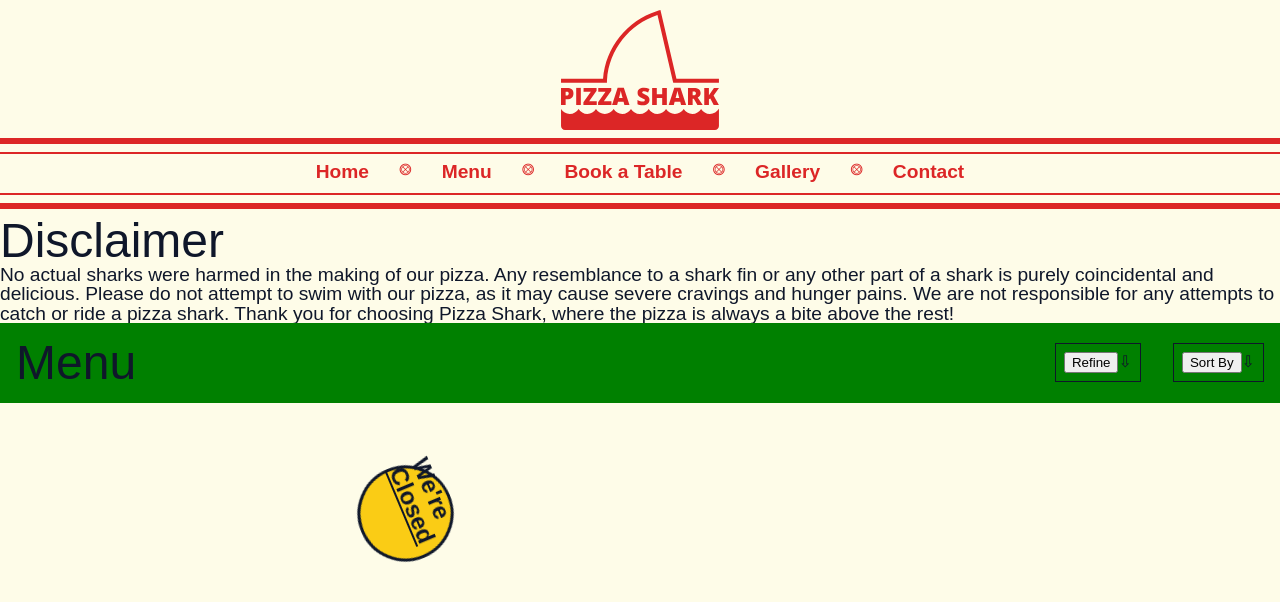
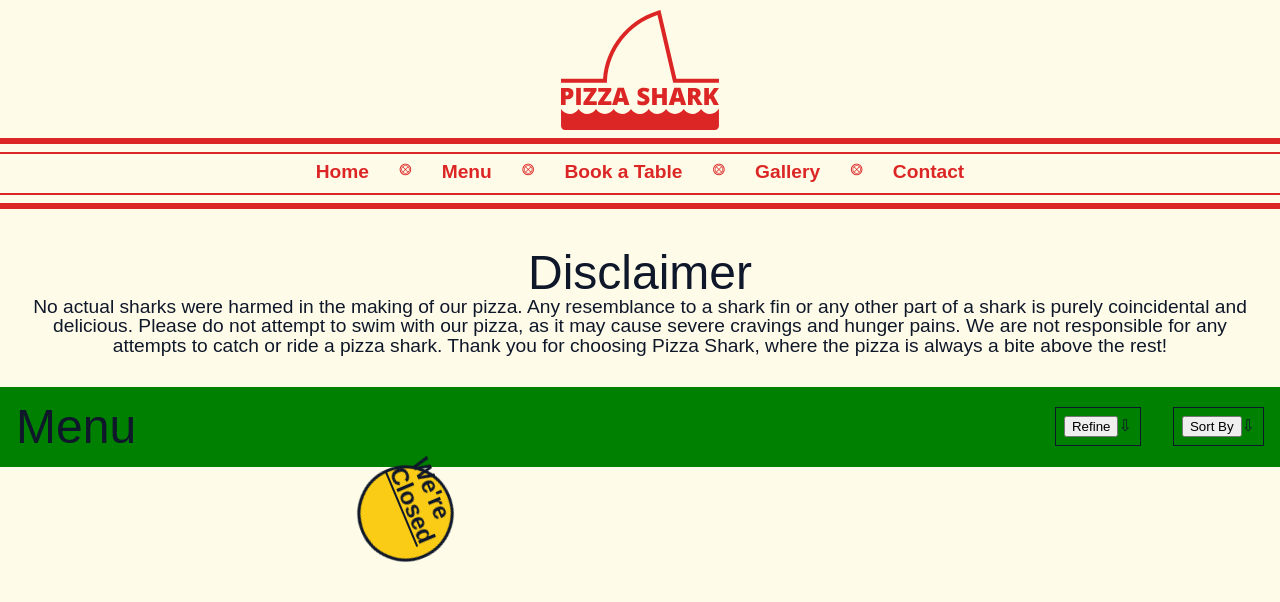
Before and after one commit to kianeblackman/pizza-shark, a React (Vite) app: page /menu in a window 1280 px wide. Shown: the top 602 px of the page. Built offline with nearby package versions, Linux system fonts and the light colour scheme; a web font is replaced by a local one.

Commit message:
centered disclaimer content

```diff
--- a/src/Pages/Menu/Menu.jsx
+++ b/src/Pages/Menu/Menu.jsx
@@ -5,7 +5,7 @@ import MenuFilter from './MenuFilter';
 
 export default function Menu() {
   return (
-    <div>
+    <div className='menu-page'>
       <section className='disclaimer-section'>
         <div className='disclaimer-content'>
           <h2>Disclaimer</h2>
@@ -18,8 +18,10 @@ export default function Menu() {
             you for choosing Pizza Shark, where the pizza is always a bite above
             the rest!
           </p>
-          <MenuFilter />
         </div>
+      </section>
+      <section className='menu-section'>
+        <MenuFilter />
       </section>
     </div>
   );
--- a/src/scss/components/_menu-filter.scss
+++ b/src/scss/components/_menu-filter.scss
@@ -5,7 +5,6 @@
   display: flex;
   justify-content: space-between;
   padding: 1rem;
-  position: sticky;
   .filter-container {
     display: flex;
     align-items: center;
--- a/src/scss/layout/__layout-dir.scss
+++ b/src/scss/layout/__layout-dir.scss
@@ -4,3 +4,4 @@ This file is used to contain all layout imports.
 
 //Import Base files
 @import './home';
+@import './menu';
--- /dev/null
+++ b/src/scss/layout/_menu.scss
@@ -0,0 +1,10 @@
+.menu-page {
+  .disclaimer-content {
+    text-align: center;
+    text-align: center;
+    padding: 2rem;
+  }
+  .menu-section {
+    position: sticky;
+  }
+}
```
Also changed, not shown: src/scss/styles.css, 1 other file (tests, documents, lock files or other folders).
